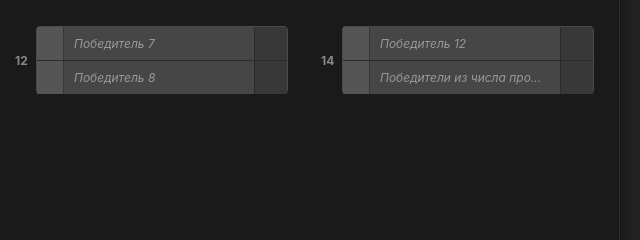
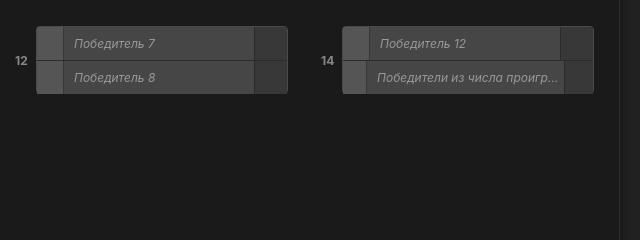
Before and after one commit to sticman192/turnir, a plain HTML site: page index.html in a window 1280 px wide. Shown: the part 244-484 px from the top of the page, 640-1280 px from the left. Drawn offline with Linux system fonts and the light colour scheme.

```diff
--- a/index.html
+++ b/index.html
@@ -349,7 +349,7 @@
             "m8": { id: 8, container: "upper-r2", s1: "", team1: "", score1: 0, s2: "", team2: "", score2: 0, ph1: "Победитель 3", ph2: "Победитель 4", images: [] },
 
             "m12": { id: 12, container: "upper-sf", s1: "", team1: "", score1: 0, s2: "", team2: "", score2: 0, ph1: "Победитель 7", ph2: "Победитель 8", images: [] },
-            "m14": { id: 14, container: "grand-final-col", s1: "", team1: "", score1: 0, s2: "", team2: "", score2: 0, ph1: "Победитель 12", ph2: "Победители из числа про...", images: [] },
+            "m14": { id: 14, container: "grand-final-col", s1: "", team1: "", score1: 0, s2: "", team2: "", score2: 0, ph1: "Победитель 12", ph2: "Победители из числа проигравшых", images: [] },
 
             "m5": { id: 5, container: "lower-r1", s1: "", team1: "", score1: 0, s2: "", team2: "", score2: 0, ph1: "Проигравший 1", ph2: "Проигравший 2", images: [] },
             "m6": { id: 6, container: "lower-r1", s1: "", team1: "", score1: 0, s2: "", team2: "", score2: 0, ph1: "Проигравший 3", ph2: "Проигравший 4", images: [] },
```
